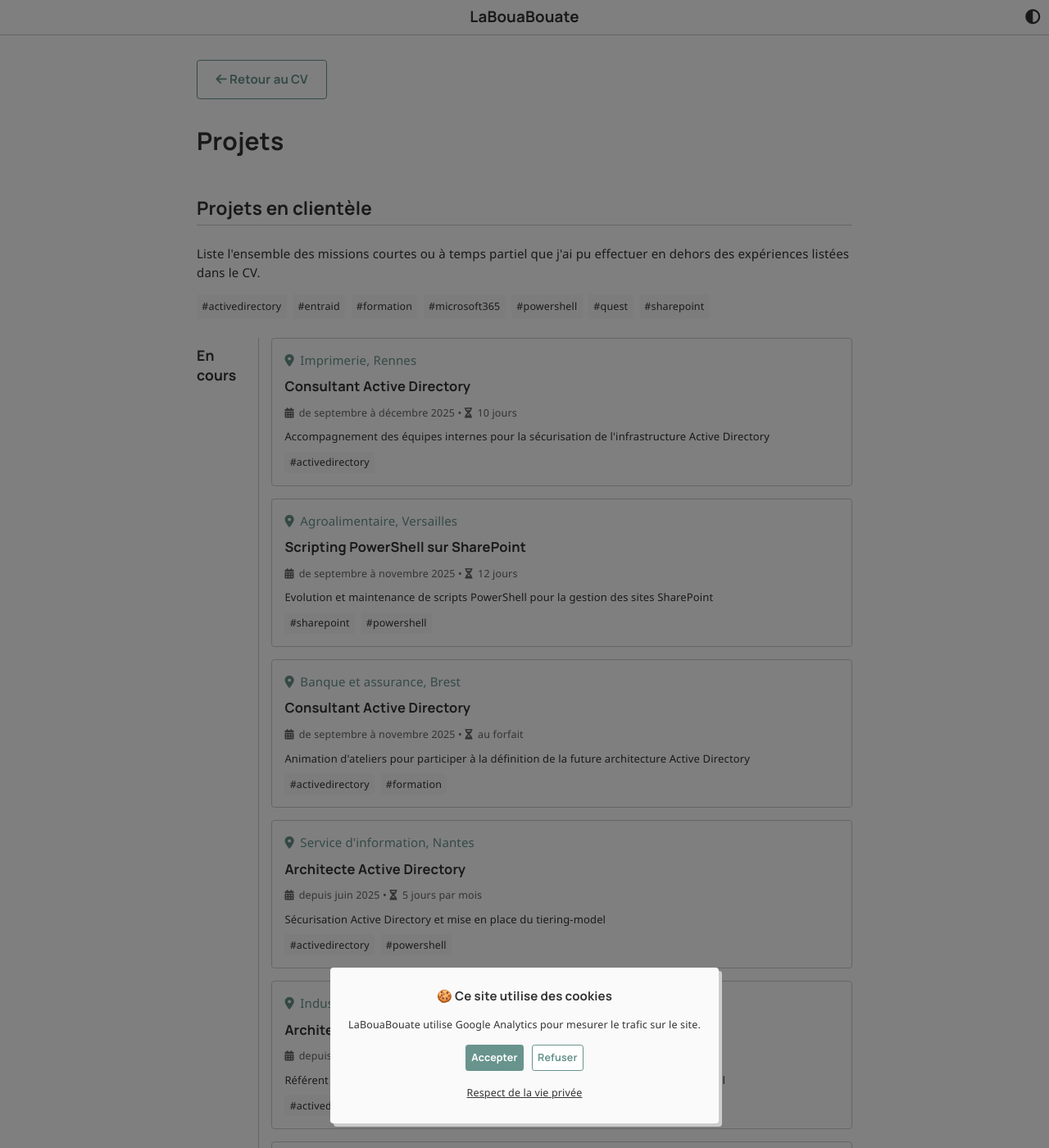
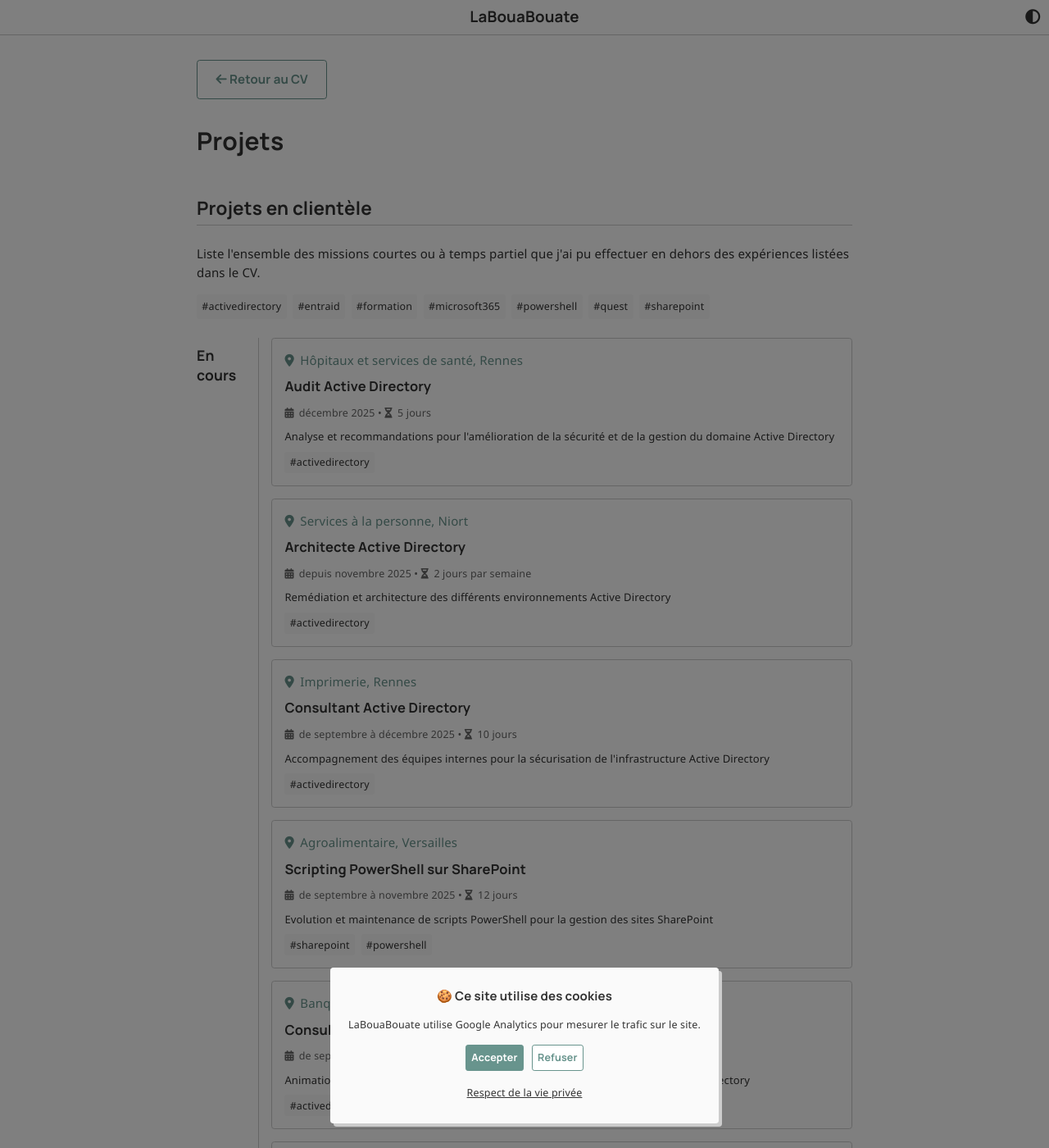
Before and after one commit to leobouard/leobouard.github.io, a Jekyll site: the page built from _pages/projects.html, in a window 1280 px wide and 1400 px high. Shown: the whole window at 82% size. Built offline with Jekyll 4.4.1, drawn with Linux system fonts in a browser that asks for light colours; nearby versions of some CDN libraries; some web fonts are replaced.

Commit message:
Mise à jour des projets

```diff
--- a/_data/companies.json
+++ b/_data/companies.json
@@ -1,4 +1,16 @@
 [
+  {
+    "company": "Groupe IMA",
+    "logo": "/assets/images/groupe-ima.jpg",
+    "description": "Services à la personne, Niort",
+    "url": "https://ima.eu/"
+  },
+  {
+    "company": "CHU de Rennes",
+    "logo": "/assets/images/chu-rennes.png",
+    "description": "Hôpitaux et services de santé, Rennes",
+    "url": "https://www.chu-rennes.fr/"
+  },
   {
     "company": "Centravet",
     "logo": "/assets/images/centravet.jpg",
--- a/_data/projects.json
+++ b/_data/projects.json
@@ -2,6 +2,22 @@
     {
         "year": "En cours",
         "projects": [
+            {
+                "company": "CHU de Rennes",
+                "title": "Audit Active Directory",
+                "period": "décembre 2025",
+                "duration": "5 jours",
+                "description": "Analyse et recommandations pour l'amélioration de la sécurité et de la gestion du domaine Active Directory",
+                "tags": ["activedirectory"]
+            },
+            {
+                "company": "Groupe IMA",
+                "title": "Architecte Active Directory",
+                "period": "depuis novembre 2025",
+                "duration": "2 jours par semaine",
+                "description": "Remédiation et architecture des différents environnements Active Directory",
+                "tags": ["activedirectory"]
+            },
             {
                 "company": "Oberthur Fiduciaire",
                 "title": "Consultant Active Directory",
@@ -30,7 +46,7 @@
                 "company": "IMATECH",
                 "title": "Architecte Active Directory",
                 "period": "depuis juin 2025",
-                "duration": "5 jours par mois",
+                "duration": "20 jours",
                 "description": "Sécurisation Active Directory et mise en place du tiering-model",
                 "tags": ["activedirectory", "powershell"]
             },
```
Also changed, not shown: assets/images/groupe-ima.jpg (added).
